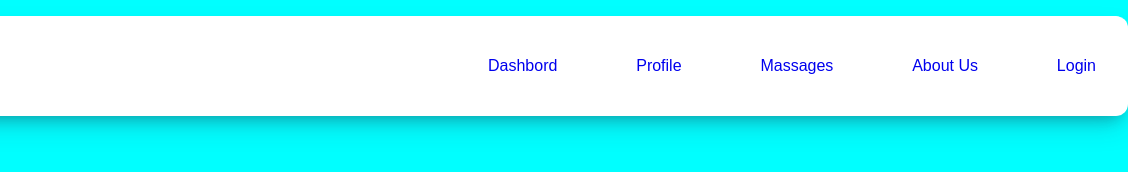
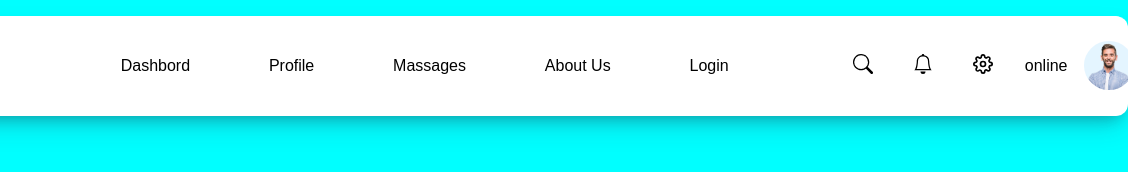
Before and after one commit to Amirkvni/navigation-menu-1, a plain HTML site: page index.html in a window 1280 px wide. Shown: the full height of the page, 152-1280 px from the left. Drawn offline with Linux system fonts and the light colour scheme.

Commit message:
coding right section

```diff
--- a/index.html
+++ b/index.html
@@ -24,6 +24,71 @@
             <li><a href="#">Login</a></li>
           </ul>
         </div>
+        <div class="right_nav d-flex align-item-center">
+          <div class="group_icon d-flex">
+            <a href="#">
+              <svg
+                xmlns="http://www.w3.org/2000/svg"
+                width="20"
+                height="20"
+                fill="currentColor"
+                class="bi bi-search"
+                viewBox="0 0 16 16"
+                id="IconChangeColor"
+              >
+                <path
+                  d="M11.742 10.344a6.5 6.5 0 1 0-1.397 1.398h-.001c.03.04.062.078.098.115l3.85 3.85a1 1 0 0 0 1.415-1.414l-3.85-3.85a1.007 1.007 0 0 0-.115-.1zM12 6.5a5.5 5.5 0 1 1-11 0 5.5 5.5 0 0 1 11 0z"
+                  id="mainIconPathAttribute"
+                  fill="#000000"
+                ></path>
+              </svg>
+            </a>
+            <a href="#">
+              <svg
+                xmlns="http://www.w3.org/2000/svg"
+                width="20"
+                height="20"
+                fill="currentColor"
+                class="bi bi-bell"
+                viewBox="0 0 16 16"
+                id="IconChangeColor"
+              >
+                <path
+                  d="M8 16a2 2 0 0 0 2-2H6a2 2 0 0 0 2 2zM8 1.918l-.797.161A4.002 4.002 0 0 0 4 6c0 .628-.134 2.197-.459 3.742-.16.767-.376 1.566-.663 2.258h10.244c-.287-.692-.502-1.49-.663-2.258C12.134 8.197 12 6.628 12 6a4.002 4.002 0 0 0-3.203-3.92L8 1.917zM14.22 12c.223.447.481.801.78 1H1c.299-.199.557-.553.78-1C2.68 10.2 3 6.88 3 6c0-2.42 1.72-4.44 4.005-4.901a1 1 0 1 1 1.99 0A5.002 5.002 0 0 1 13 6c0 .88.32 4.2 1.22 6z"
+                  id="mainIconPathAttribute"
+                  fill="#000000"
+                ></path>
+              </svg>
+            </a>
+            <a href="#">
+              <svg
+                xmlns="http://www.w3.org/2000/svg"
+                width="20"
+                height="20"
+                viewBox="0 0 24 24"
+                fill="none"
+                stroke="currentColor"
+                stroke-width="2"
+                stroke-linecap="round"
+                stroke-linejoin="round"
+                class="feather feather-settings"
+                id="IconChangeColor"
+              >
+                <circle cx="12" cy="12" r="3"></circle>
+                <path
+                  d="M19.4 15a1.65 1.65 0 0 0 .33 1.82l.06.06a2 2 0 0 1 0 2.83 2 2 0 0 1-2.83 0l-.06-.06a1.65 1.65 0 0 0-1.82-.33 1.65 1.65 0 0 0-1 1.51V21a2 2 0 0 1-2 2 2 2 0 0 1-2-2v-.09A1.65 1.65 0 0 0 9 19.4a1.65 1.65 0 0 0-1.82.33l-.06.06a2 2 0 0 1-2.83 0 2 2 0 0 1 0-2.83l.06-.06a1.65 1.65 0 0 0 .33-1.82 1.65 1.65 0 0 0-1.51-1H3a2 2 0 0 1-2-2 2 2 0 0 1 2-2h.09A1.65 1.65 0 0 0 4.6 9a1.65 1.65 0 0 0-.33-1.82l-.06-.06a2 2 0 0 1 0-2.83 2 2 0 0 1 2.83 0l.06.06a1.65 1.65 0 0 0 1.82.33H9a1.65 1.65 0 0 0 1-1.51V3a2 2 0 0 1 2-2 2 2 0 0 1 2 2v.09a1.65 1.65 0 0 0 1 1.51 1.65 1.65 0 0 0 1.82-.33l.06-.06a2 2 0 0 1 2.83 0 2 2 0 0 1 0 2.83l-.06.06a1.65 1.65 0 0 0-.33 1.82V9a1.65 1.65 0 0 0 1.51 1H21a2 2 0 0 1 2 2 2 2 0 0 1-2 2h-.09a1.65 1.65 0 0 0-1.51 1z"
+                  id="mainIconPathAttribute"
+                ></path>
+              </svg>
+            </a>
+          </div>
+          <div class="user_section d-flex align-item-center">
+            <div class="status-connection">online</div>
+            <div class="profile_user">
+              <img src="img/team4.png" alt="" />
+            </div>
+          </div>
+        </div>
       </div>
     </div>
   </body>
--- a/style/style.css
+++ b/style/style.css
@@ -49,4 +49,22 @@ ul {
 }
 a {
   text-decoration: none;
+  color: black;
 }
+.right_nav {
+  width: 20%;
+  gap: 2rem;
+}
+.group_icon {
+  gap: 2.5rem;
+}
+.user_section {
+  gap: 1rem;
+}
+.profile_user {
+  width: 50px;
+  height: 50px;
+}
+.profile_user img {
+  border-radius: 100%;
+}
```
